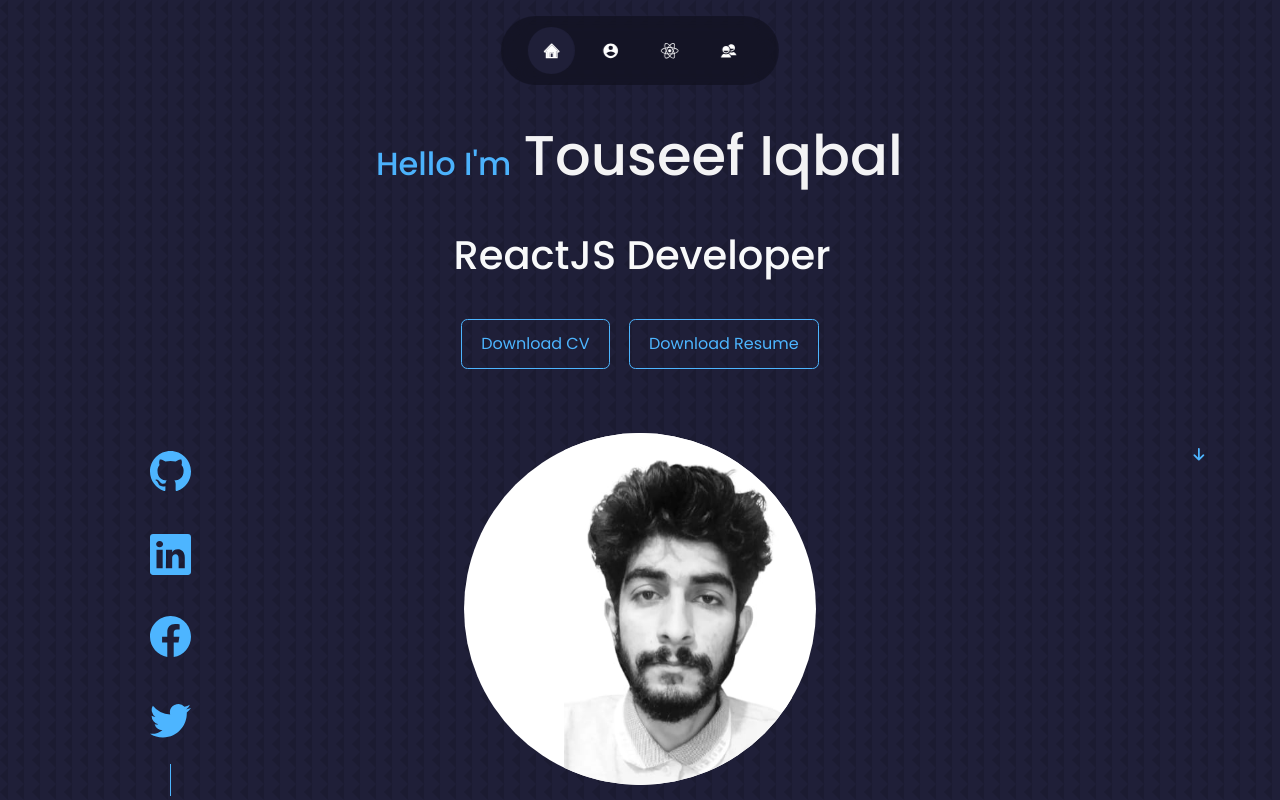
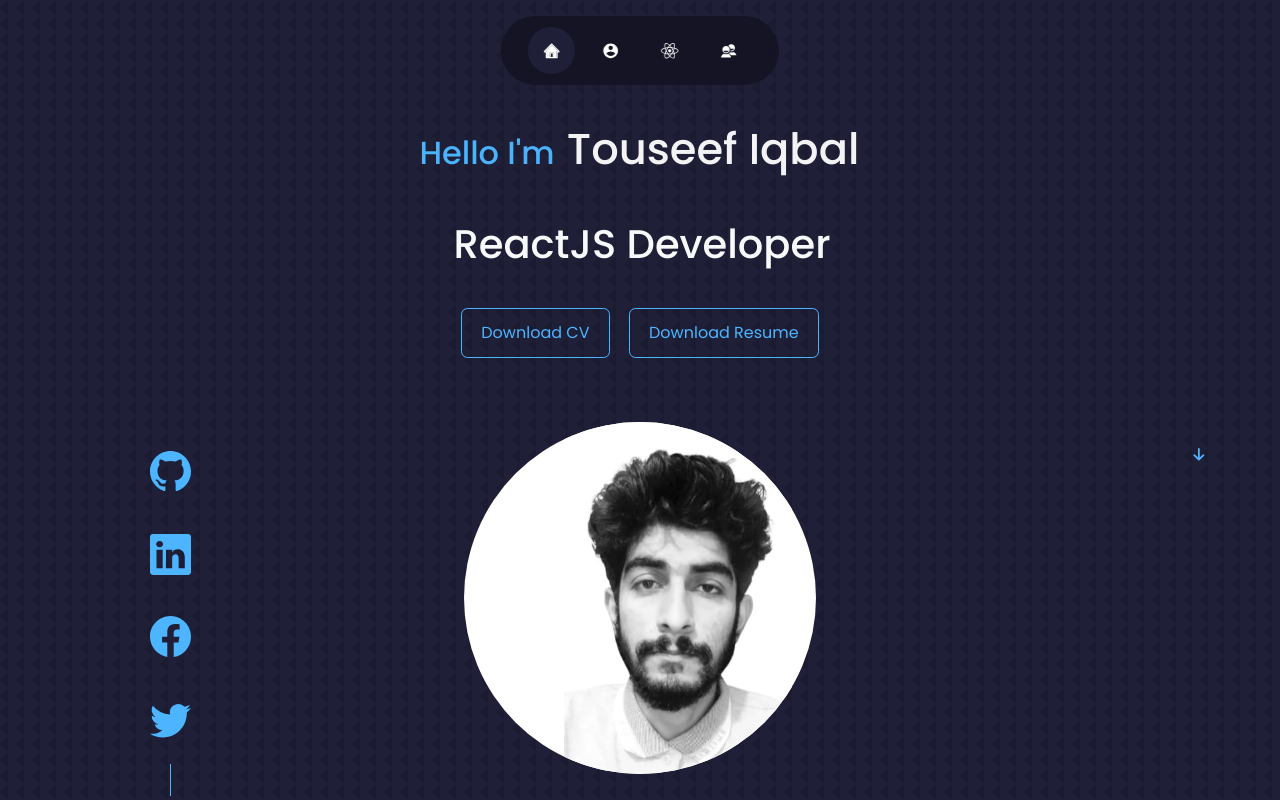
Before and after one commit to touseefiqbal845/myportfolio, a React (Create React App) app: page / in a window 1280 px wide. Shown: the top 800 px of the page. Built offline with nearby package versions, Linux system fonts and the light colour scheme.

Commit message:
Update header.css

```diff
--- a/src/components/header/header.css
+++ b/src/components/header/header.css
@@ -143,7 +143,7 @@
     /* font-size: 75px; */
     margin-left: 13px;
       font-family: ;
-    font-size: 3.5rem;
+    font-size: 2.7rem;
     margin-bottom: 0.8rem;
     line-height: 1;
 
```
